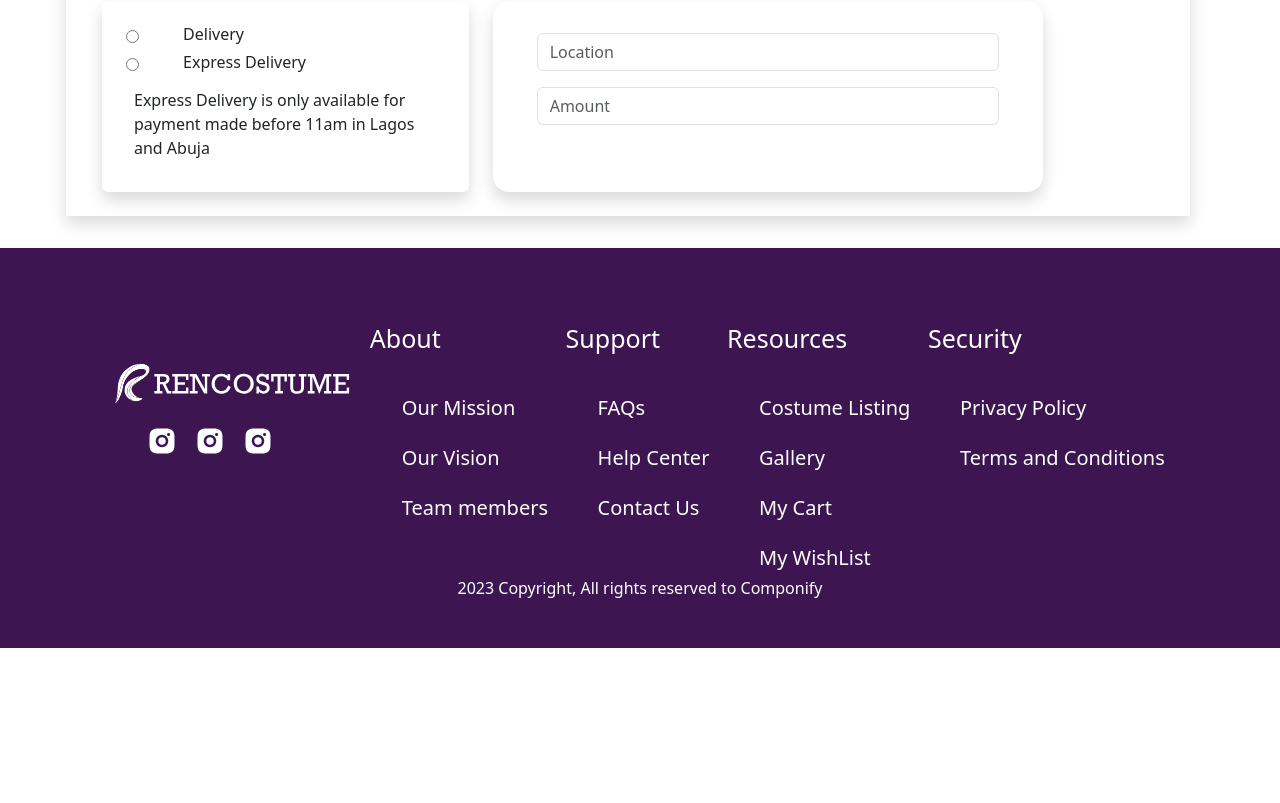
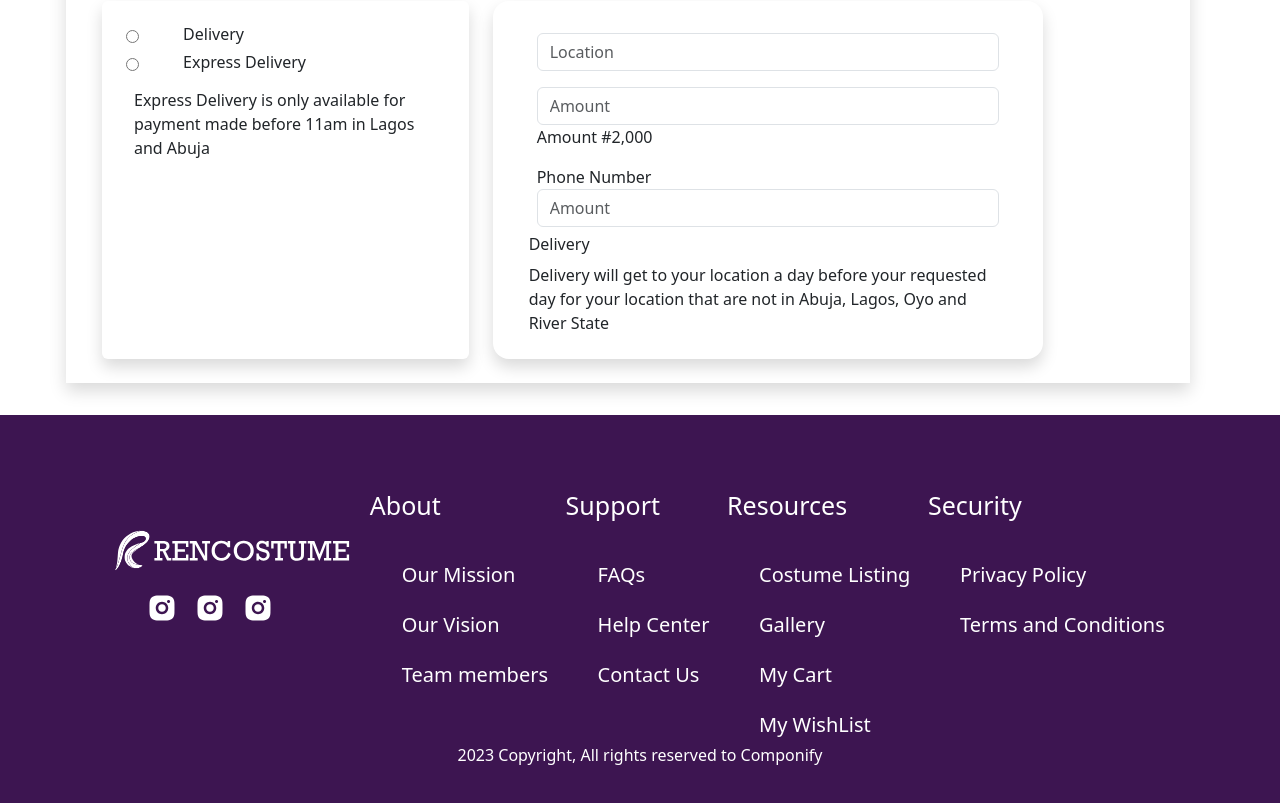
Before and after one commit to Razeetech/RENCOSTUME, a React (Vite) app: page /cart in a window 1280 px wide. Shown: the part 1480-2283 px from the top of the page. Before the commit the page ends 2128 px from the top, so only its background shows below. Built offline with nearby package versions, Linux system fonts and the light colour scheme.

Commit message:
cart screen

```diff
--- a/src/Components/Cart/Cart.jsx
+++ b/src/Components/Cart/Cart.jsx
@@ -178,6 +178,15 @@ const Cart = (cartlist) => {
                                 </div>
                                 <div className='p-2'>
                                     <input type="text" placeholder='Amount' className='form-control' />
+                                    <label htmlFor="Amount">Amount #2,000</label>
+                                </div>
+                                <div className='p-2'>
+                                    <label htmlFor="PhoneNumber">Phone Number</label>
+                                    <input type="number" placeholder='Amount' className='form-control' />
+                                </div>
+                                <div>
+                                    <h6>Delivery</h6>
+                                    Delivery will get to your location a day before your requested day for your location that are not in Abuja, Lagos, Oyo and River State
                                 </div>
                             </div>
 
```
